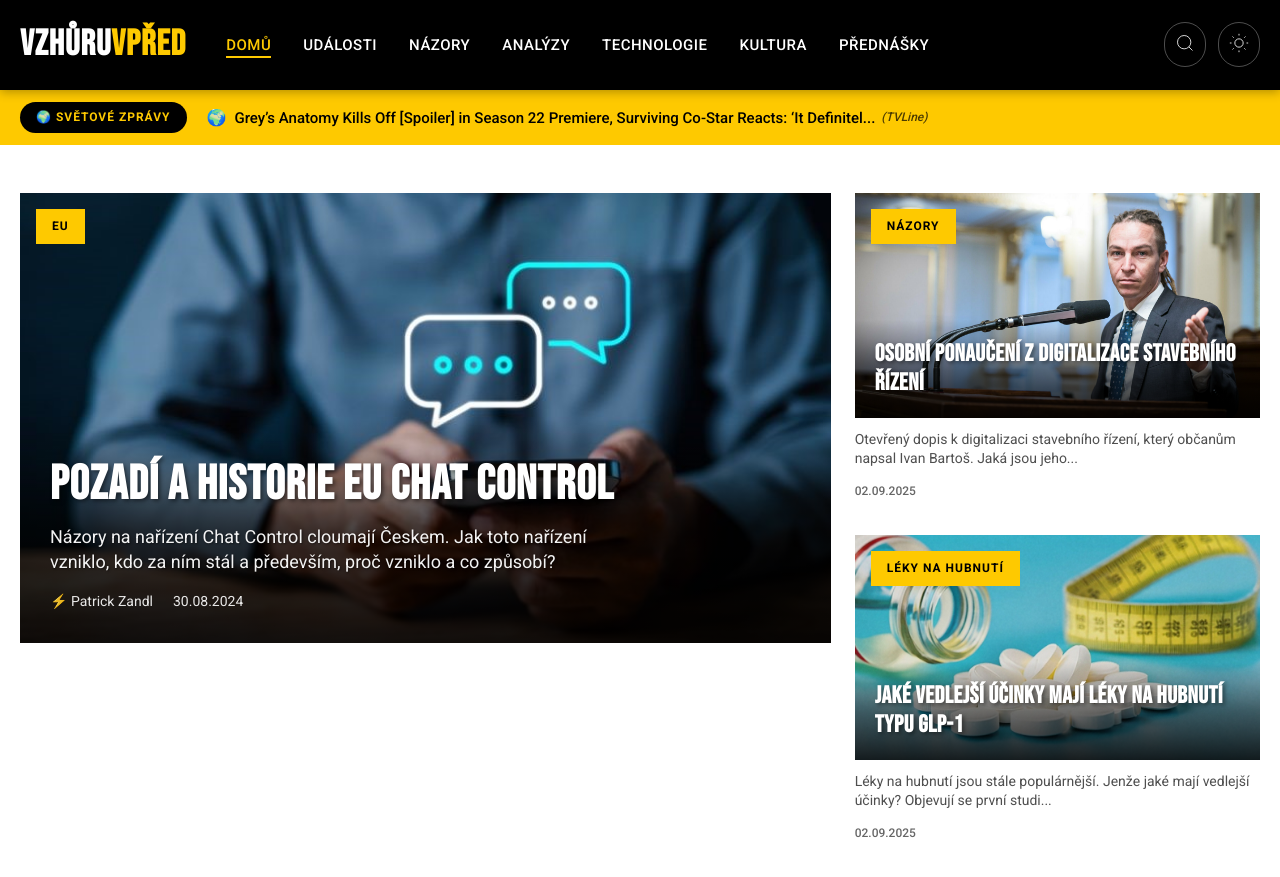
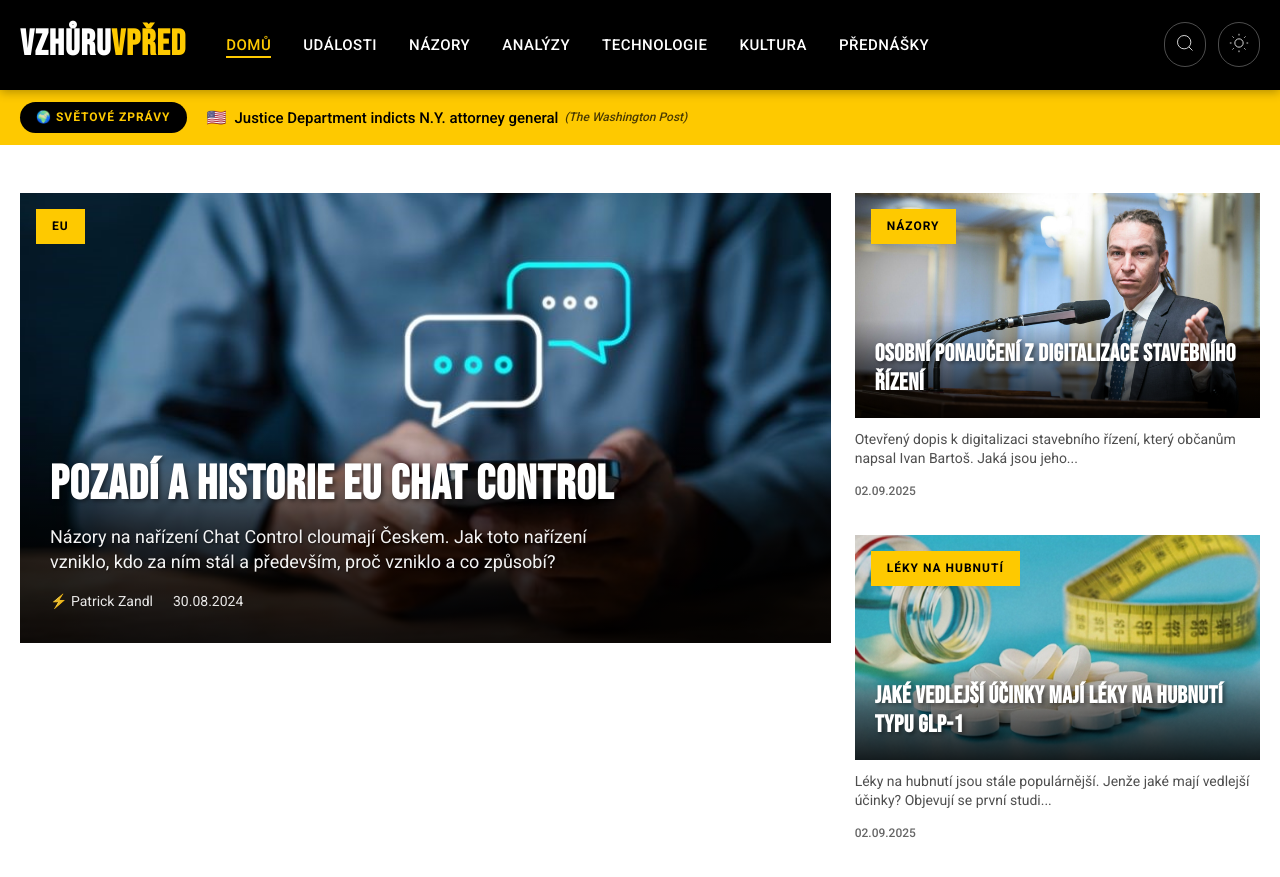
Before and after one commit to tangero/vzhuruvpred, a Jekyll site: the page built from index.html, in a window 1280 px wide and 900 px high. Shown: the top 877 px of the window. Built offline with Jekyll 4.4.1, drawn with Linux system fonts in a browser that asks for light colours; part of the change alters nothing that is shown.

Commit message:
Update world news 2025-10-11 07:17

```diff
--- a/_data/world_news.json
+++ b/_data/world_news.json
@@ -1,27 +1,38 @@
 {
-  "last_updated": "2025-10-11T06:24:28",
+  "last_updated": "2025-10-11T07:15:13",
   "articles": [
     {
       "flag": "🌍",
       "country": "global",
-      "title": "7.4-magnitude earthquake strikes offshore from southern Philippines and may cause tsunami - ABC News - Breaking News, Latest News and Videos",
-      "original_title": "7.4-magnitude earthquake strikes offshore from southern Philippines and may cause tsunami - ABC News - Breaking News, Latest News and Videos",
-      "url": "https://abcnews.go.com/Technology/wireStory/76-magnitude-earthquake-strikes-offshore-southern-philippines-126385978",
-      "urlToImage": "https://s.abcnews.com/images/US/abc_news_default_2000x2000_update_16x9_992.jpg",
-      "source": "ABC News",
-      "publishedAt": "2025-10-10T03:12:06Z",
-      "description": "An offshore earthquake with a preliminary magnitude of 7.4 hit off a southern Philippine province Friday morning and a tsunami was possible nearby"
+      "title": "Nicole Kidman & Keith Urban Suffered ‘Major Loss of Intimacy’ Years Ago, Source Claims",
+      "original_title": "Nicole Kidman & Keith Urban Suffered ‘Major Loss of Intimacy’ Years Ago, Source Claims - Yahoo",
+      "url": "https://www.realitytea.com/2025/10/09/nicole-kidman-keith-urban-split-loss-of-intimacy-marriage-report/",
+      "urlToImage": "https://www.realitytea.com/wp-content/uploads/sites/6/2025/10/Nicole-Kidman-and-Keith-Urban-1-2.jpg?resize=1200,630",
+      "source": "Reality Tea",
+      "publishedAt": "2025-10-10T04:03:00Z",
+      "description": "Nicole Kidman and Keith Urban were pulling apart and living separating lives much before the divorce filing."
+    },
+    {
+      "flag": "🇺🇸",
+      "country": "us",
+      "title": "Justice Department indicts N.Y. attorney general",
+      "original_title": "Justice Department indicts N.Y. attorney general - The Washington Post",
+      "url": "https://www.washingtonpost.com/national-security/2025/10/09/letitia-james-grand-jury-trump/",
+      "urlToImage": "https://www.washingtonpost.com/wp-apps/imrs.php?src=https://arc-anglerfish-washpost-prod-washpost.s3.amazonaws.com/public/S7JBR63PRJVBYJBNPUM2MDZKQE_size-normalized.jpg&w=1440",
+      "source": "The Washington Post",
+      "publishedAt": "2025-10-10T03:55:49Z",
+      "description": "The Justice Department won an indictment against New York Attorney General Letitia James, accusing her of committing mortgage fraud in 2023."
     },
     {
       "flag": "🌍",
       "country": "global",
-      "title": "Grey’s Anatomy Kills Off [Spoiler] in Season 22 Premiere, Surviving Co-Star Reacts: ‘It Definitely Hurt to See That’",
-      "original_title": "Grey’s Anatomy Kills Off [Spoiler] in Season 22 Premiere, Surviving Co-Star Reacts: ‘It Definitely Hurt to See That’ - TVLine",
-      "url": "https://tvline.com/recaps/greys-anatomy-season-22-premiere-recap-monica-dies-natalie-morales-1235529562/",
-      "urlToImage": "https://tvline.com/wp-content/uploads/2025/10/greys-anatomy-season-22-episode-1-monica-beltran-dies.jpg?w=650",
-      "source": "TVLine",
+      "title": "‘Grey’s Anatomy’ Explosion Casualty Revealed: Departing Actor Speaks About Getting The News, Character’s Death Scene, Favorite Episode & More",
+      "original_title": "‘Grey’s Anatomy’ Explosion Casualty Revealed: Departing Actor Speaks About Getting The News, Character’s Death Scene, Favorite Episode & More - Deadline",
+      "url": "http://deadline.com/2025/10/greys-anatomy-natalie-morales-monica-leaving-1236575430/",
+      "urlToImage": "https://deadline.com/wp-content/uploads/2025/10/Greys-anatomy-2.jpg?w=1024",
+      "source": "Deadline",
       "publishedAt": "2025-10-10T03:00:00Z",
-      "description": "Not everyone made it out of Thursday's 'Grey's Anatomy' Season 22 premiere alive. Read TVLine's full interview with one of the lucky survivors."
+      "description": "'Grey's Anatomy' Season 22 premiere reveals a cast departure -- the sole casualty from the massive OR explosion."
     },
     {
       "flag": "🌍",
@@ -48,6 +59,17 @@
     {
       "flag": "🇺🇸",
       "country": "us",
+      "title": "Federal judge hits Trump administration credibility in siding with city and state against National Guard deployment - Chicago Sun",
+      "original_title": "Federal judge hits Trump administration credibility in siding with city and state against National Guard deployment - Chicago Sun-Times",
+      "url": "https://chicago.suntimes.com/donald-trump/2025/10/09/federal-judge-set-to-hear-arguments-in-high-stakes-national-guard-hearing",
+      "urlToImage": "https://cst.brightspotcdn.com/dims4/default/aaa6d07/2147483647/strip/true/crop/3756x2144+0+180/resize/1461x834!/quality/90/?url=https%3A%2F%2Fchorus-production-cst-web.s3.us-east-1.amazonaws.com%2Fbrightspot%2F25%2F18%2F8aadc14f4750b0656b1ac20f57ef%2Fnationalguard-100825-15.jpg",
+      "source": "Suntimes.com",
+      "publishedAt": "2025-10-10T01:02:00Z",
+      "description": "Judge's order bars 'federalization and deployment of the National Guard of the United States within Illinois' for at least 14 days."
+    },
+    {
+      "flag": "🇺🇸",
+      "country": "us",
       "title": "Ukraine says ‘massive’ Russian attack underway targeting energy infrastructure",
       "original_title": "Ukraine says ‘massive’ Russian attack underway targeting energy infrastructure - CNN",
       "url": "https://www.cnn.com/2025/10/09/europe/russia-ukraine-infrastructure-attack-hnk-intl",
@@ -55,17 +77,6 @@
       "source": "CNN",
       "publishedAt": "2025-10-10T00:55:00Z",
       "description": "Russia is carrying out a “massive attack” on Ukraine’s energy infrastructure, top Ukrainian officials said early Friday, with parts of the capital Kyiv left without power."
-    },
-    {
-      "flag": "🇺🇸",
-      "country": "us",
-      "title": "Judge blocks Trump from deploying troops in Illinois for now",
-      "original_title": "Judge blocks Trump from deploying troops in Illinois for now - The Washington Post",
-      "url": "https://www.washingtonpost.com/politics/2025/10/09/trump-portland-chicago-national-guard-appeal/",
-      "urlToImage": "https://www.washingtonpost.com/wp-apps/imrs.php?src=https://arc-anglerfish-washpost-prod-washpost.s3.amazonaws.com/public/MCWSD77V3OZ7YUYWC4C5WM5BW4_size-normalized.JPG&w=1440",
-      "source": "The Washington Post",
-      "publishedAt": "2025-10-10T00:50:30Z",
-      "description": "Officials in Oregon and Illinois had challenged the Trump administration’s push to dispatch the National Guard in both states."
     },
     {
       "flag": "🌍",
@@ -112,6 +123,28 @@
       "description": "Spending just 20 minutes in nature can lower blood pressure, heart rate and stress levels."
     },
     {
+      "flag": "🇬🇧",
+      "country": "gb",
+      "title": "Trump tariffs: Swiss companies target alternative export markets",
+      "original_title": "Trump tariffs: Swiss companies target alternative export markets - BBC",
+      "url": "https://www.bbc.com/news/articles/cy4r12pzxgko",
+      "urlToImage": "https://ichef.bbci.co.uk/news/1024/branded_news/de46/live/89c0d8f0-9dd4-11f0-92db-77261a15b9d2.jpg",
+      "source": "BBC News",
+      "publishedAt": "2025-10-09T23:10:24Z",
+      "description": "Swiss exporters are looking at new markets after being hit by heavy US tariffs."
+    },
+    {
+      "flag": "🌍",
+      "country": "global",
+      "title": "Day 3 of Amazon October Prime Day is ending soon — 50 best last-minute deals up to 69% off: Save on iPads, headphones and more",
+      "original_title": "Day 3 of Amazon October Prime Day is ending soon — 50 best last-minute deals up to 69% off: Save on iPads, headphones and more - Yahoo Lifestyle Canada",
+      "url": "https://ca.style.yahoo.com/day-3-of-amazon-october-prime-day-is-ending-soon--50-best-last-minute-deals-up-to-69-off-save-on-ipads-headphones-and-more-225057163.html",
+      "urlToImage": "https://s.yimg.com/ny/api/res/1.2/XMpCHlGo_HhAf6gsAYlWSg--/YXBwaWQ9aGlnaGxhbmRlcjt3PTEyMDA7aD04MDA7Y2Y9d2VicA--/https://s.yimg.com/os/creatr-uploaded-images/2025-10/df0b47e0-a55f-11f0-bfef-cba0335a5fa6",
+      "source": "Yahoo Entertainment",
+      "publishedAt": "2025-10-09T22:50:57Z",
+      "description": "These are the absolute best fall Prime Day deals in Canada, according to shopping experts."
+    },
+    {
       "flag": "🌍",
       "country": "global",
       "title": "Childhood vaccines safe for a little longer as CDC cancels advisory meeting",
@@ -134,6 +167,39 @@
       "description": "The United States is sending about 200 troops to Israel to help support and monitor the ceasefire deal in Gaza as part of a team that includes partner nations, nongovernmental organizations and privat"
     },
     {
+      "flag": "🇬🇧",
+      "country": "gb",
+      "title": "How Trump secured a Gaza breakthrough which eluded Biden",
+      "original_title": "How Trump secured a Gaza breakthrough which eluded Biden - BBC",
+      "url": "https://www.bbc.com/news/articles/cj3yke64vp6o",
+      "urlToImage": "https://ichef.bbci.co.uk/news/1024/branded_news/3234/live/7769f100-a54a-11f0-b8ec-574ff83ad78e.jpg",
+      "source": "BBC News",
+      "publishedAt": "2025-10-09T21:09:48Z",
+      "description": "Trump's unique style and his relationships with key players helped but there were also factors beyond his control."
+    },
+    {
+      "flag": "🌍",
+      "country": "global",
+      "title": "Human Rights Watch Refuses Aziz Ansari Riyadh Comedy Festival Donation",
+      "original_title": "Human Rights Watch Refuses Aziz Ansari Riyadh Comedy Festival Donation - Variety",
+      "url": "https://variety.com/2025/tv/news/human-rights-watch-refuses-aziz-ansari-riyadh-donation-1236544862/",
+      "urlToImage": "https://variety.com/wp-content/uploads/2025/10/GettyImages-2239251912.jpg?crop=0px%2C141px%2C6000px%2C3375px&resize=1000%2C563",
+      "source": "Variety",
+      "publishedAt": "2025-10-09T21:04:00Z",
+      "description": "Human Rights Watch says it 'cannot accept' donations from Aziz Ansari and other comedians who performed at the Riyadh Comedy Festival in Saudi Arabia."
+    },
+    {
+      "flag": "🌍",
+      "country": "global",
+      "title": "Some Naked Mole-Rats Are Just Born to Clean Toilets, Study Suggests",
+      "original_title": "Some Naked Mole-Rats Are Just Born to Clean Toilets, Study Suggests - Gizmodo",
+      "url": "https://gizmodo.com/some-naked-mole-rats-are-just-born-to-clean-toilets-study-suggests-2000670578",
+      "urlToImage": "https://gizmodo.com/app/uploads/2025/10/naked-mole-rat-1200x675.jpg",
+      "source": "Gizmodo.com",
+      "publishedAt": "2025-10-09T19:50:51Z",
+      "description": "A new study suggests that individuals in naked mole-rat colonies are assigned specific roles, including digging, garbage transport, and “toilet” duties."
+    },
+    {
       "flag": "🌍",
       "country": "global",
       "title": "Trump’s trade war has India hugging Britain close - politico.eu",
@@ -143,28 +209,6 @@
       "source": "POLITICO.eu",
       "publishedAt": "2025-10-09T19:33:45Z",
       "description": "The U.S. president’s second stint in office is   binding the two countries together — and prompting London to look the other way on contentious issues."
-    },
-    {
-      "flag": "🌍",
-      "country": "global",
-      "title": "Shedeur Sanders Reveals Message to Dillon Gabriel After He Became Browns' Starter",
-      "original_title": "Shedeur Sanders Reveals Message to Dillon Gabriel After He Became Browns' Starter - Sports Illustrated",
-      "url": "https://www.si.com/nfl/shedeur-sanders-reveals-message-dillon-gabriel-after-he-became-browns-starter-quarterback",
-      "urlToImage": "https://images2.minutemediacdn.com/image/upload/c_crop,w_3742,h_2104,x_0,y_100/c_fill,w_1440,ar_16:9,f_auto,q_auto,g_auto/images/ImagnImages/mmsport/si/01k755xzzd1g4m9mwv7n.jpg",
-      "source": "Sports Illustrated",
-      "publishedAt": "2025-10-09T19:31:27Z",
-      "description": "Shedeur Sanders shares what he said to Dillon Gabriel after he became the Browns' starter."
-    },
-    {
-      "flag": "🌍",
-      "country": "global",
-      "title": "Naked mole rats live for decades — genetic tweaks reveal insights into ageing",
-      "original_title": "Naked mole rats live for decades — genetic tweaks reveal insights into ageing - Nature",
-      "url": "https://www.nature.com/articles/d41586-025-03279-y",
-      "urlToImage": "https://media.nature.com/lw1200/magazine-assets/d41586-025-03279-y/d41586-025-03279-y_51546490.jpg",
-      "source": "Nature.com",
-      "publishedAt": "2025-10-09T18:08:54Z",
-      "description": "Four subtle changes to an enzyme might explain the hairless rodents’ longevity."
     },
     {
       "flag": "🇺🇸",
@@ -180,79 +224,35 @@
     {
       "flag": "🌍",
       "country": "global",
-      "title": "Delta’s bet on wealthy Americans driving the economy is working: Premium seats are set to overtake main cabin for the first time in history",
-      "original_title": "Delta’s bet on wealthy Americans driving the economy is working: Premium seats are set to overtake main cabin for the first time in history - Fortune",
-      "url": "https://fortune.com/2025/10/09/delta-earnings-premium-seat-surpass-main-cabin-wealthy-americans-economy/",
-      "urlToImage": "https://fortune.com/img-assets/wp-content/uploads/2025/10/GettyImages-2234065531.jpg?resize=1200,600",
-      "source": "Fortune",
-      "publishedAt": "2025-10-09T17:21:25Z",
-      "description": "Premium is on track to overtake main cabin in 2026, a year ahead of schedule, per the third-quarter earnings call from America’s most profitable airline."
-    },
-    {
-      "flag": "🇺🇸",
-      "country": "us",
-      "title": "Column | I tracked Amazon’s Prime Day prices. We’ve been played.",
-      "original_title": "Column | I tracked Amazon’s Prime Day prices. We’ve been played. - The Washington Post",
-      "url": "https://www.washingtonpost.com/technology/2025/10/09/amazon-prime-day-prices/",
-      "urlToImage": "https://www.washingtonpost.com/wp-apps/imrs.php?src=https://arc-anglerfish-washpost-prod-washpost.s3.amazonaws.com/public/ZJWTJ5NQLJCANBFAC7G2YETX4I.jpg&w=1440",
-      "source": "The Washington Post",
-      "publishedAt": "2025-10-09T17:00:00Z",
-      "description": "Here’s what you should do to actually get a good deal on Amazon."
+      "title": "Intel unveils new processor powered by its 18A semiconductor tech",
+      "original_title": "Intel unveils new processor powered by its 18A semiconductor tech - TechCrunch",
+      "url": "https://techcrunch.com/2025/10/09/intel-unveils-new-processor-powered-by-its-18a-semiconductor-tech/",
+      "urlToImage": "https://techcrunch.com/wp-content/uploads/2025/03/GettyImages-2205047441.jpg?w=1024",
+      "source": "TechCrunch",
+      "publishedAt": "2025-10-09T17:45:47Z",
+      "description": "Intel announces new processors produced in Arizona as the company looks to increase its U.S. manufacturing."
     },
     {
       "flag": "🇫🇷",
       "country": "fr",
-      "title": "Motorola’s ultra-thin answer to Apple and Samsung doesn’t skip a beat on battery [Gallery] - 9to5Google",
-      "original_title": "Motorola’s ultra-thin answer to Apple and Samsung doesn’t skip a beat on battery [Gallery] - 9to5Google",
-      "url": "http://9to5google.com/2025/10/09/motorola-edge-70-battery-specs-leaked/",
-      "urlToImage": "https://i0.wp.com/9to5google.com/wp-content/uploads/sites/4/2025/10/Motorola-Edge-70-leak-battery.jpg?resize=1200%2C628&quality=82&strip=all&ssl=1",
+      "title": "Google thinks the Pixel 10 Pro Fold is a big leap thanks to gearless hinge - 9to5Google",
+      "original_title": "Google thinks the Pixel 10 Pro Fold is a big leap thanks to gearless hinge - 9to5Google",
+      "url": "http://9to5google.com/2025/10/09/pixel-10-pro-fold-design/",
+      "urlToImage": "https://i0.wp.com/9to5google.com/wp-content/uploads/sites/4/2025/10/Pixel-10-Pro-Fold-vs-Pixel-9-Pro-Fold-2.jpg?resize=1200%2C628&quality=82&strip=all&ssl=1",
       "source": "9to5google.com",
-      "publishedAt": "2025-10-09T15:29:00Z",
-      "description": "Every phone manufacturer wants to make a thin phone now, and one of the most experienced ones is showing exactly..."
-    },
-    {
-      "flag": "🇬🇧",
-      "country": "gb",
-      "title": "Israeli cabinet to vote on Gaza deal that would bring ceasefire and hostages' release - live updates",
-      "original_title": "Israeli cabinet to vote on Gaza deal that would bring ceasefire and hostages' release - live updates - BBC",
-      "url": "https://www.bbc.com/news/live/cx2nzlj2j4kt",
-      "urlToImage": "https://ichef.bbci.co.uk/ace/branded_news/1200/cpsprodpb/b590/live/f9c2d140-a526-11f0-94a8-5d6a26920553.jpg",
-      "source": "BBC News",
-      "publishedAt": "2025-10-09T14:38:01Z",
-      "description": "Donald Trump says the Israeli hostages could be released on \"Monday or Tuesday\", and that the process is complicated: \"They are in places you don't want to be.\""
+      "publishedAt": "2025-10-09T17:26:00Z",
+      "description": "With the Pixel 10 Pro Fold now available, Google is detailing some of the design and engineering decisions that it made..."
     },
     {
       "flag": "🌍",
       "country": "global",
-      "title": "Covid Shots Are About to Be Widely Available Again",
-      "original_title": "Covid Shots Are About to Be Widely Available Again - WIRED",
-      "url": "https://www.wired.com/story/covid-shots-are-about-to-be-widely-available-again-vaccines-cdc/",
-      "urlToImage": "https://media.wired.com/photos/68e68f44251274c0216234de/191:100/w_1280,c_limit/sci-covid-vax-1234262574.jpg",
-      "source": "Wired",
-      "publishedAt": "2025-10-09T14:24:00Z",
-      "description": "The CDC no longer broadly recommends the Covid-19 vaccine, but US residents will still be able to get one if they want."
-    },
-    {
-      "flag": "🌍",
-      "country": "global",
-      "title": "Fact-checking Trump’s October Cabinet meeting",
-      "original_title": "Fact-checking Trump’s October Cabinet meeting - PolitiFact",
-      "url": "https://www.politifact.com/article/2025/oct/09/live-fact-checking-trump-cabinet-israel-ceasefire/",
-      "urlToImage": "https://static.politifact.com/CACHE/images/politifact/photos/AP25282585327635/a41edee44e52f276fcdd1bf22f8fb29b.jpg",
-      "source": "PolitiFact",
-      "publishedAt": "2025-10-09T14:08:54Z",
-      "description": "The Trump administration holds a a Cabinet meeting on the ninth day of a federal government shutdown. PolitiFact will fact-check the meeting"
-    },
-    {
-      "flag": "🌍",
-      "country": "global",
-      "title": "Here is Panther Lake, Intel’s 2026 laptop chip with next-gen graphics",
-      "original_title": "Here is Panther Lake, Intel’s 2026 laptop chip with next-gen graphics - The Verge",
-      "url": "https://www.theverge.com/report/797146/intel-panther-lake-core-series-3-architecture-platform-feature-reveal",
-      "urlToImage": "https://platform.theverge.com/wp-content/uploads/sites/2/2025/10/intel-panther-lake.jpg?quality=90&strip=all&crop=0%2C9.6571756436922%2C100%2C80.685648712616&w=1200",
-      "source": "The Verge",
-      "publishedAt": "2025-10-09T13:00:00Z",
-      "description": "Intel’s Panther Lake, built on its 18A process, is the foundation of its next Intel Core Ultra Series 3 laptop chips. Here’s what we know."
+      "title": "Boston nor'easter weather forecast calls for strong wind gusts, heavy rain for part of holiday weekend",
+      "original_title": "Boston nor'easter weather forecast calls for strong wind gusts, heavy rain for part of holiday weekend - CBS News",
+      "url": "https://www.cbsnews.com/boston/news/boston-noreaster-weather-maps-weekend/",
+      "urlToImage": "https://assets3.cbsnewsstatic.com/hub/i/r/2025/10/09/7be3ad10-d9ea-43e4-857d-9109375c9bde/thumbnail/1200x630/108317f81be35877f42327e82d7421e1/sun-radar-nor.jpg",
+      "source": "CBS News",
+      "publishedAt": "2025-10-09T17:16:37Z",
+      "description": "A nor'easter is set to hit Boston on the holiday weekend. Maps show the latest weather forecast."
     },
     {
       "flag": "🌍",
@@ -279,24 +279,24 @@
     {
       "flag": "🌍",
       "country": "global",
-      "title": "Amazon customers are disturbed by new Ring camera feature",
-      "original_title": "Amazon customers are disturbed by new Ring camera feature - TheStreet",
-      "url": "https://www.thestreet.com/retail/amazon-customers-are-disturbed-by-new-ring-camera-feature",
-      "urlToImage": "https://www.thestreet.com/.image/ar_1.91%2Cc_fill%2Ccs_srgb%2Cfl_progressive%2Cg_faces:center%2Cq_auto:good%2Cw_1200/MjE4MzAzNDE1Nzk5Nzg1MzA4/amazons-fall-product-event-1.jpg",
-      "source": "TheStreet",
-      "publishedAt": "2025-10-08T12:07:00Z",
-      "description": "Amazon recently unveiled an upcoming change to Ring devices, which is making customers uncomfortable."
+      "title": "This new Ring camera feature is seriously creeping people out",
+      "original_title": "This new Ring camera feature is seriously creeping people out - Android Authority",
+      "url": "https://www.androidauthority.com/ring-familiar-faces-feature-backlash-3605662/",
+      "urlToImage": "https://www.androidauthority.com/wp-content/uploads/2025/09/ring-wired-doorbell-new.jpg",
+      "source": "Android Authority",
+      "publishedAt": "2025-10-09T06:03:39Z",
+      "description": "Ring's new Familiar Faces feature will deploy facial recognition tech and users are pointing out everything that could go wrong."
     },
     {
       "flag": "🌍",
       "country": "global",
-      "title": "No Good Art Comes From Greed",
-      "original_title": "No Good Art Comes From Greed - Defector",
-      "url": "https://defector.com/taylor-swift-life-of-a-showgirl-bad-greed",
-      "urlToImage": "https://lede-admin.defector.com/wp-content/uploads/sites/28/2025/10/GettyImages-2197310482-e1759766060120.jpg",
-      "source": "Defector.com",
-      "publishedAt": "2025-10-06T16:15:00Z",
-      "description": "The packages arrived square and thin and carefully wrapped on Saturday afternoon. There were three of them, but only one was mine. If I could have rejected my package, sent it back from whence it came"
+      "title": "NCDHHS reports first flu-related death of 2025-2026 season in western NC",
+      "original_title": "NCDHHS reports first flu-related death of 2025-2026 season in western NC - WLOS",
+      "url": "https://wlos.com/news/local/first-flu-related-death-ncdhhs-adult-reports-2025-2026-season-western-nc-north-carolina-wnc-virus-illness-department-health-human-services-covid-19-rsv",
+      "urlToImage": "https://wlos.com/resources/media/6543f783-20ca-4a35-bc4c-21d687e31b3e-large16x9_AP19108763545202.jpg?1555689010951",
+      "source": "WLOS",
+      "publishedAt": "2025-10-08T20:30:46Z",
+      "description": "On Oct. 8, the North Carolina Department of Health and Human Services announced the first flu-related death of the 2025-2026 flu season, an adult in WNC."
     }
   ]
 }
```
